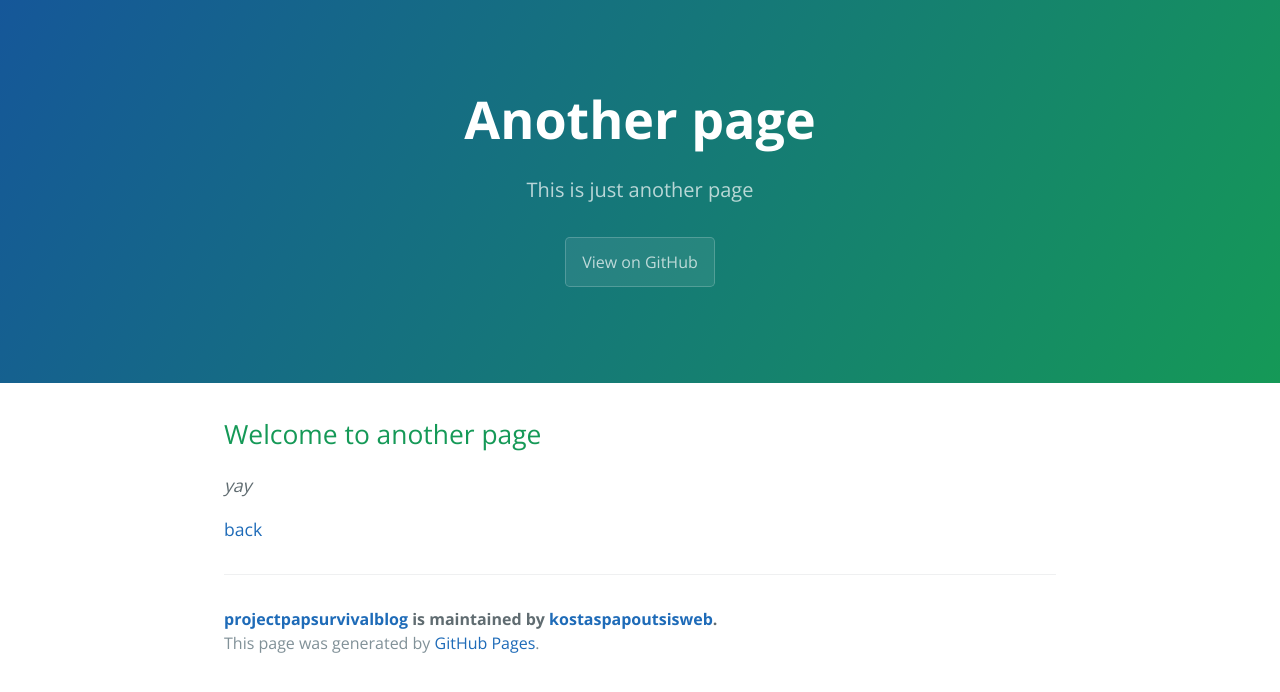
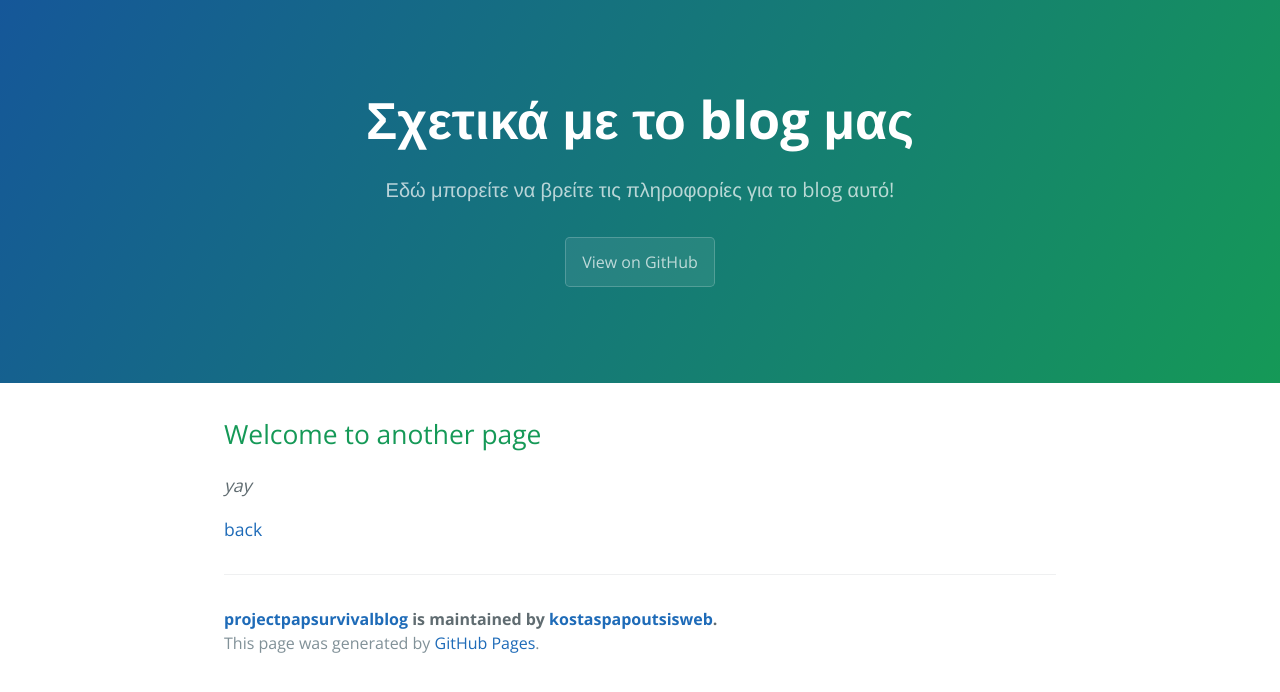
Before and after one commit to kostaspapoutsisweb/projectpapsurvivalblog, a Jekyll site: the page built from another-page.md, in a window 1280 px wide. Shown: the top 692 px of the page. Built offline with Jekyll 4.4.1, drawn with Linux system fonts in a browser that asks for light colours.

Commit message:
Update another-page.md

```diff
--- a/another-page.md
+++ b/another-page.md
@@ -1,7 +1,7 @@
 ---
 layout: default
-title: Another page
-description: This is just another page
+title: Σχετικά με το blog μας
+description: Εδώ μπορείτε να βρείτε τις πληροφορίες για το blog αυτό!
 ---
 
 ## Welcome to another page
```
